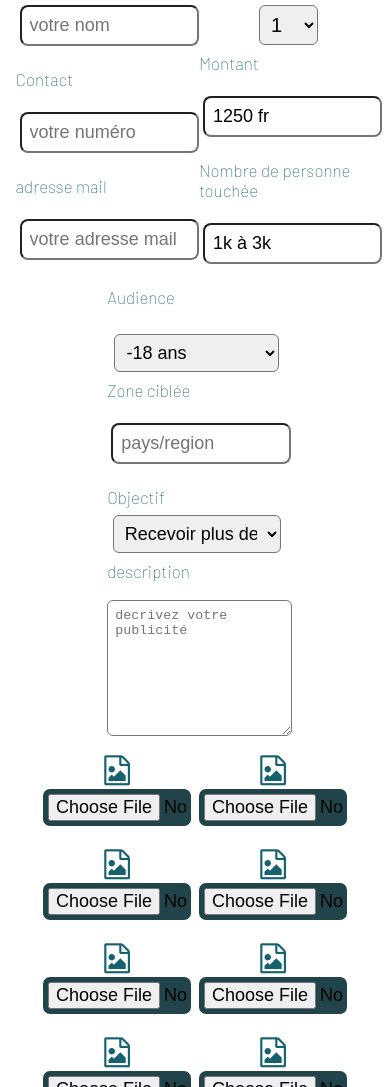
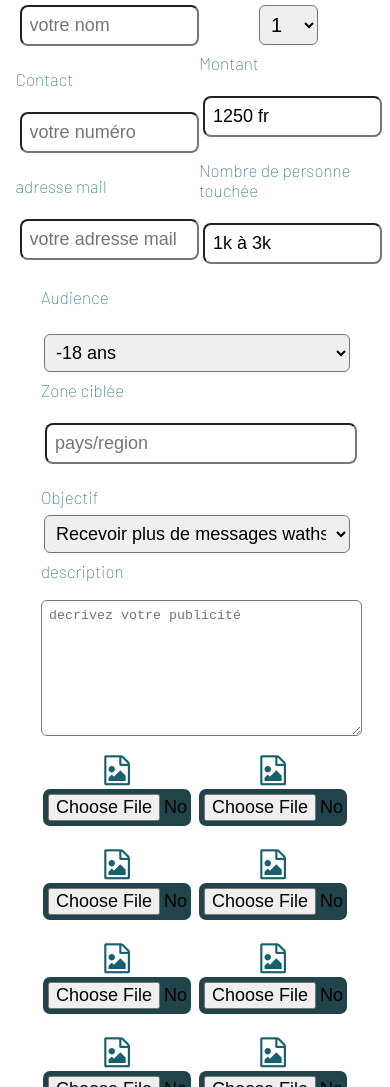
Before and after one commit to Nouroumountaga/adss, a plain HTML site: page index.html in a window 390 px wide. Shown: the part 642-1729 px from the top of the page. Drawn offline with nearby package versions, Linux system fonts and the light colour scheme.

Commit message:
Update lite.css

```diff
--- a/lite.css
+++ b/lite.css
@@ -786,10 +786,10 @@ figcaption{
         font-size: 20px;
     }
     #audience{
-        width: 92%;
+        width: 98%;
     }
     #select{
-        width: 94%;
+        width: 98%;
         font-size: 18px;
     }
     textarea{
@@ -856,6 +856,9 @@ figcaption{
     .main{
         width: 85%;
     }
+    #row1{
+        width: 80%;
+        }
 }
 @media screen and (min-width:701px) and (max-width:1100px){
     .container h1{
```
